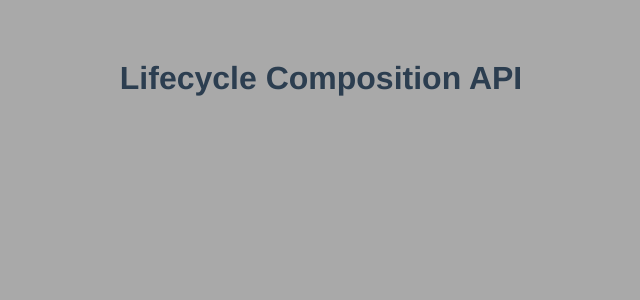
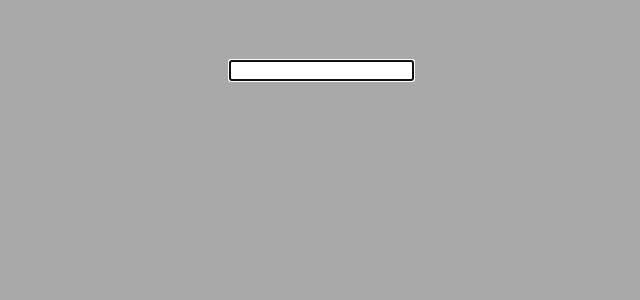
Before and after one commit to Dong-Yi-Xia/learning_vue3, a Vue app: page / in a window 1280 px wide. Shown: the top 300 px of the page, without its empty margins (319-959 px from the left). Built offline with nearby package versions, Linux system fonts and the light colour scheme.

Commit message:
templateref

```diff
--- a/src/App.vue
+++ b/src/App.vue
@@ -27,7 +27,8 @@
     <!-- <ComputedC /> -->
     <!-- <WatcherC /> -->
     <!-- <ProvideInjectC /> -->
-    <LifeCycleC />
+    <!-- <LifeCycleC /> -->
+    <TemplaetRefC />
   </div>
 </template>
 
@@ -58,8 +59,9 @@
 // import VModelC from './composition-api/VModelC.vue';
 // import ComputedC from './composition-api/ComputedC.vue';
 // import WatcherC from './composition-api/WatcherC.vue';
-import ProvideInjectC from './composition-api/ProvideInjectC.vue';
-import LifeCycleC from './composition-api/LifeCycleC.vue';
+// import ProvideInjectC from './composition-api/ProvideInjectC.vue';
+// import LifeCycleC from './composition-api/LifeCycleC.vue';
+import TemplaetRefC from './composition-api/TemplateRefC.vue';
 
 export default {
   name: 'App',
@@ -91,7 +93,8 @@ export default {
     // ComputedC,
     // WatcherC,
     // ProvideInjectC,
-    LifeCycleC,
+    // LifeCycleC,
+    TemplaetRefC,
   },
 };
 </script>
--- a/src/composition-api/TemplateRefC.vue
+++ b/src/composition-api/TemplateRefC.vue
@@ -0,0 +1,28 @@
+<template>
+  <div>
+    <input type="text" ref="inputRef" />
+  </div>
+</template>
+
+<script>
+import { ref, onMounted } from 'vue';
+export default {
+  name: 'TemplateRefC',
+  setup() {
+    const inputRef = ref(null);
+
+    onMounted(() => {
+      inputRef.value.focus();
+    });
+
+    return {
+      inputRef,
+    };
+  },
+  // mounted(){
+  //   this.$refs.inputRef.focus()
+  // }
+};
+</script>
+
+<style scoped></style>
```
